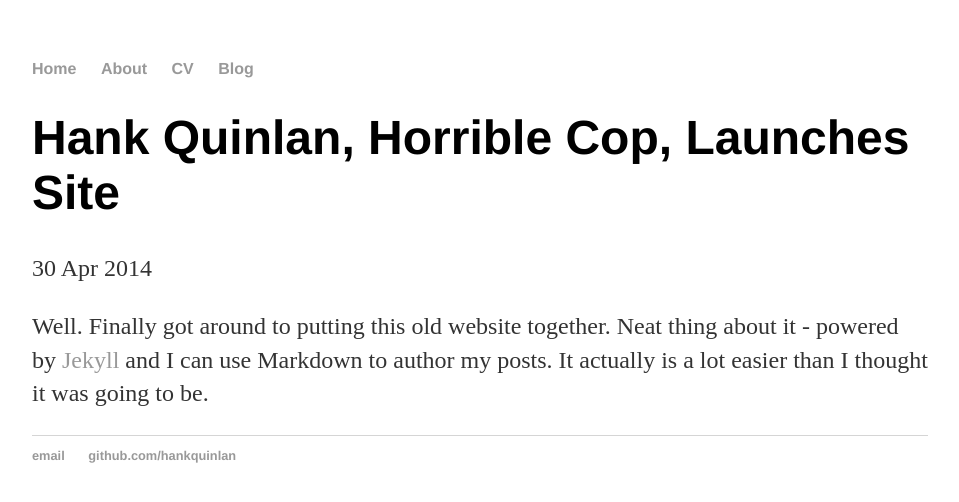
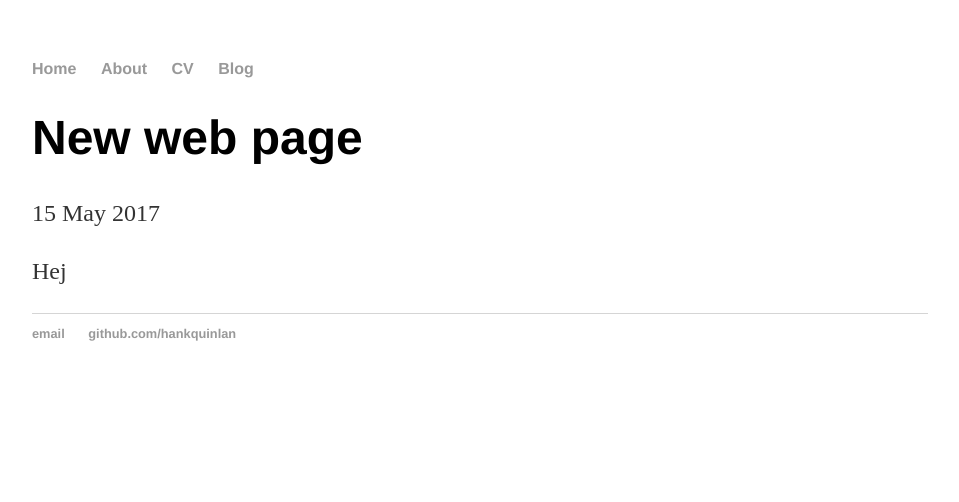
Before and after one commit to thomasbargisen/thomasbargisen.github.io, a Jekyll site: the page built from _posts/2017-05-15-new-web-page.md, in a window 1280 px wide. Shown: the top 502 px of the page, without its empty margins (160-1119 px from the left). Built offline with Jekyll 4.4.1, drawn with Linux system fonts in a browser that asks for light colours.

Commit message:
Update 2017-05-15-new-web-page.md

```diff
--- a/_posts/2017-05-15-new-web-page.md
+++ b/_posts/2017-05-15-new-web-page.md
@@ -1,7 +1,7 @@
 ---
 layout: post
-title: "Hank Quinlan, Horrible Cop, Launches Site"
-date: 2014-04-30
+title: "New web page"
+date: 2017-05-15
 ---
 
-Well. Finally got around to putting this old website together. Neat thing about it - powered by [Jekyll](http://jekyllrb.com) and I can use Markdown to author my posts. It actually is a lot easier than I thought it was going to be.
+Hej
```
